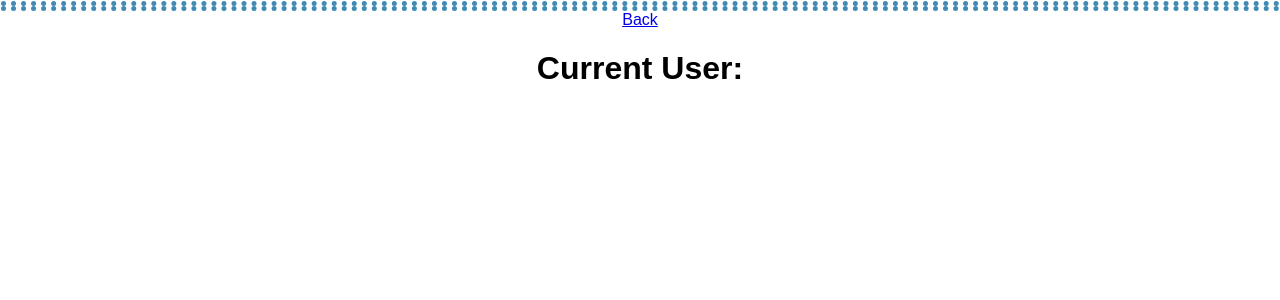
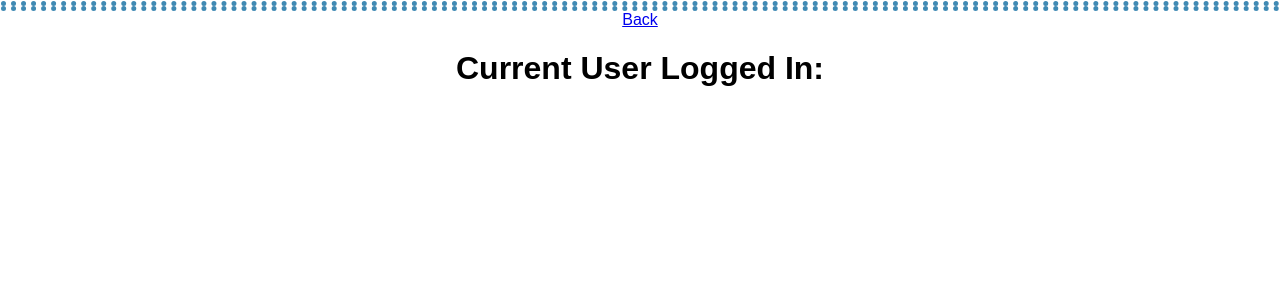
Before and after one commit to Junoburger/pegboardFinal, a React (Create React App) app: page /User in a window 1280 px wide. Shown: the top 300 px of the page. Built offline with nearby package versions, Linux system fonts and the light colour scheme.

Commit message:
changes to posts and user

```diff
--- a/src/components/Posts/posts.css
+++ b/src/components/Posts/posts.css
@@ -35,6 +35,7 @@
 .formFlex {
   border: 3px solid black;
   width: 40%;
+  border-radius: 25px;
 }
 
 .form-inline {
@@ -57,6 +58,7 @@
   color: white;
   border-radius: 25px;
 	padding:		20px 40px !important;
+  margin-top: 20px;
 	background-color:	#408AB4;
 	font-weight:		bold;
 }
--- a/src/components/User/User.js
+++ b/src/components/User/User.js
@@ -3,7 +3,11 @@ import { Link } from 'react-router-dom'
 
 export default function User(props) {
 
-  // console.log(props)
+
+
+  // const user = props
+
+  console.log(props)
 
   return (
 
@@ -15,7 +19,13 @@ export default function User(props) {
 
       <div className="userArea">
 
-        <h1>Current User: {props.properties.logUser}</h1>
+        <h1>Current User Logged In: {props.properties.user.logUser}</h1>
+
+      </div>
+
+      <div className="displayUser">
+
+        {/* <h1>User: {props.matchParams}</h1> */}
 
       </div>
 
--- a/src/components/User/UserContainer.js
+++ b/src/components/User/UserContainer.js
@@ -6,14 +6,14 @@ import User from './User'
 class UserContainer extends React.PureComponent {
 
   componentDidMount() {
-    // console.log(this)
+    // console.log(this.props)
   }
 
   render() {
     return (
       <div>
 
-        <User properties={this.props.user}/>
+        <User properties={this.props} matchParams={this.props.match.params}/>
 
       </div>
     )
```
